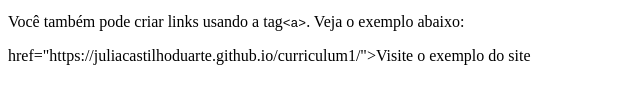
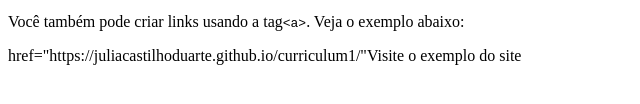
Before and after one commit to juliacastilhoduarte/tags_em_html, a plain HTML site: page index.html in a window 1280 px wide. Shown: the part 364-468 px from the top of the page, 0-640 px from the left. Drawn offline with Linux system fonts and the light colour scheme.

Commit message:
Update index.html

```diff
--- a/index.html
+++ b/index.html
@@ -17,6 +17,6 @@
         <p>Para adicionar uma quebra de linha, você póde usar a tag<code>&lt;br&gt;</code>. Por exemplo:<br>Esta frase está em uma nova linha</p>
 
         <p>Você também pode criar links usando a tag<code>&lt;a&gt;</code>. Veja o exemplo abaixo:</p>
-        <a> href="https://juliacastilhoduarte.github.io/curriculum1/">Visite o exemplo do site</a>
+        <a> href="https://juliacastilhoduarte.github.io/curriculum1/"Visite o exemplo do site</a>
      </body>
 </html>
```
